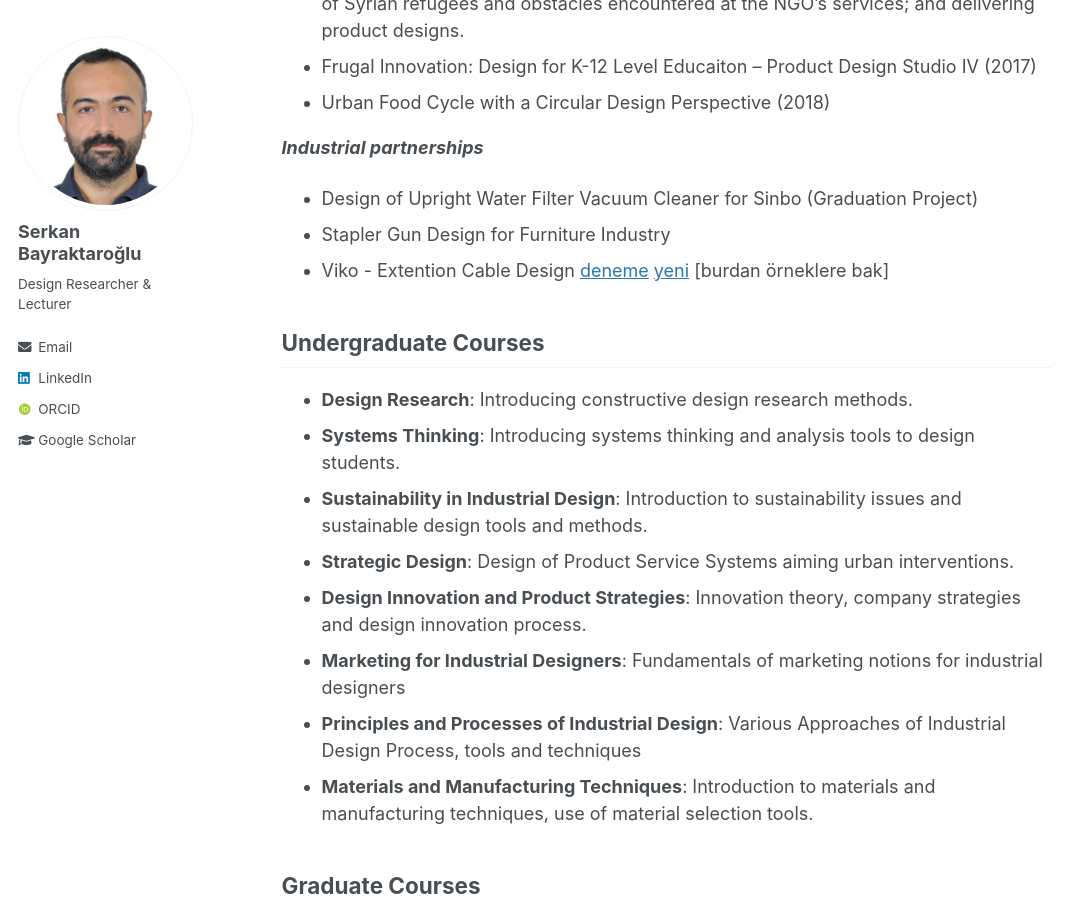
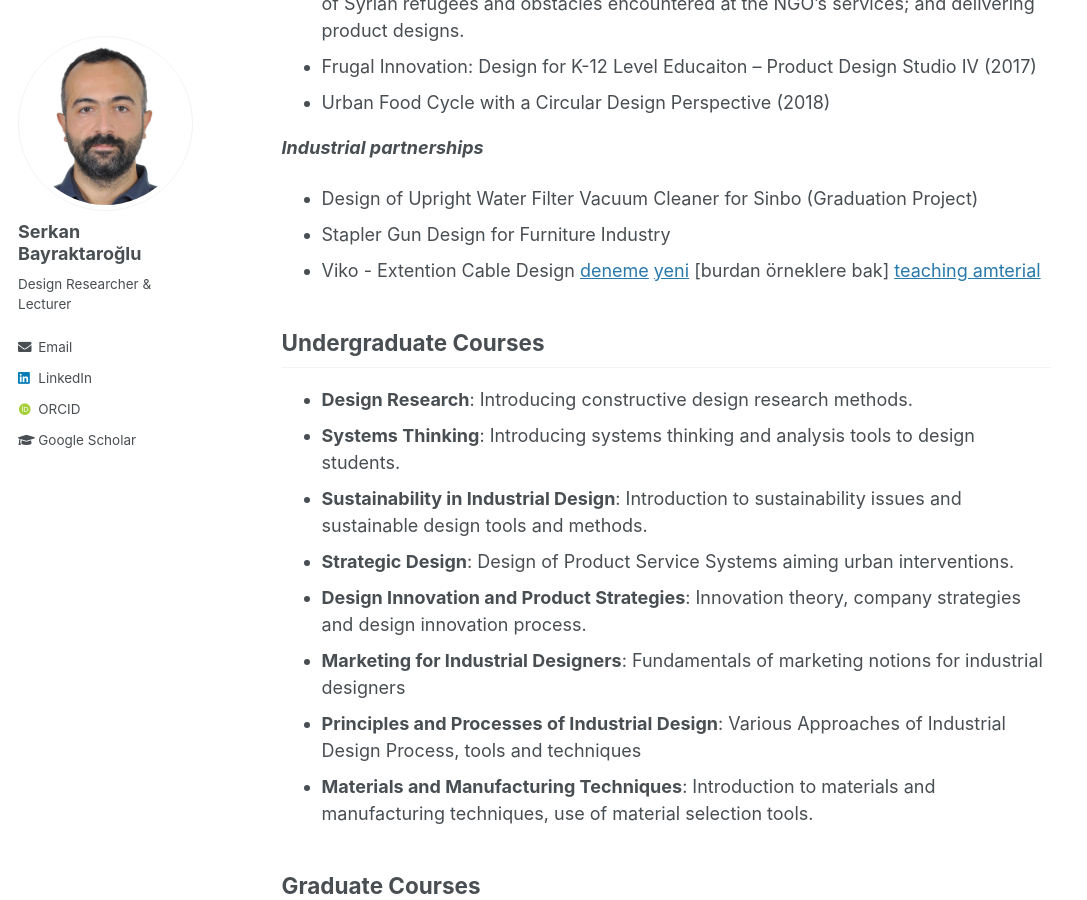
Before and after one commit to serkanbayraktaroglu/serkanbayraktaroglu.github.io, a Jekyll site: the page built from _pages/teaching.md, in a window 1280 px wide and 900 px high, scrolled down 1061 px. Shown: the whole window, without its empty margins (0-1087 px from the left). Built offline with Jekyll 4.4.1, drawn with Linux system fonts in a browser that asks for light colours; some web fonts are replaced.

Commit message:
Update teaching.md

```diff
--- a/_pages/teaching.md
+++ b/_pages/teaching.md
@@ -28,7 +28,7 @@ Semester long design project involving user research, design and development of
 - Stapler Gun Design for Furniture Industry
 - Viko - Extention Cable Design [deneme](/pdp.png)
 [yeni](images/teaching/pdp.png)
-[burdan örneklere bak]
+[burdan örneklere bak] [teaching amterial](/taching-material)
 
 ##  Undergraduate Courses
 
```
